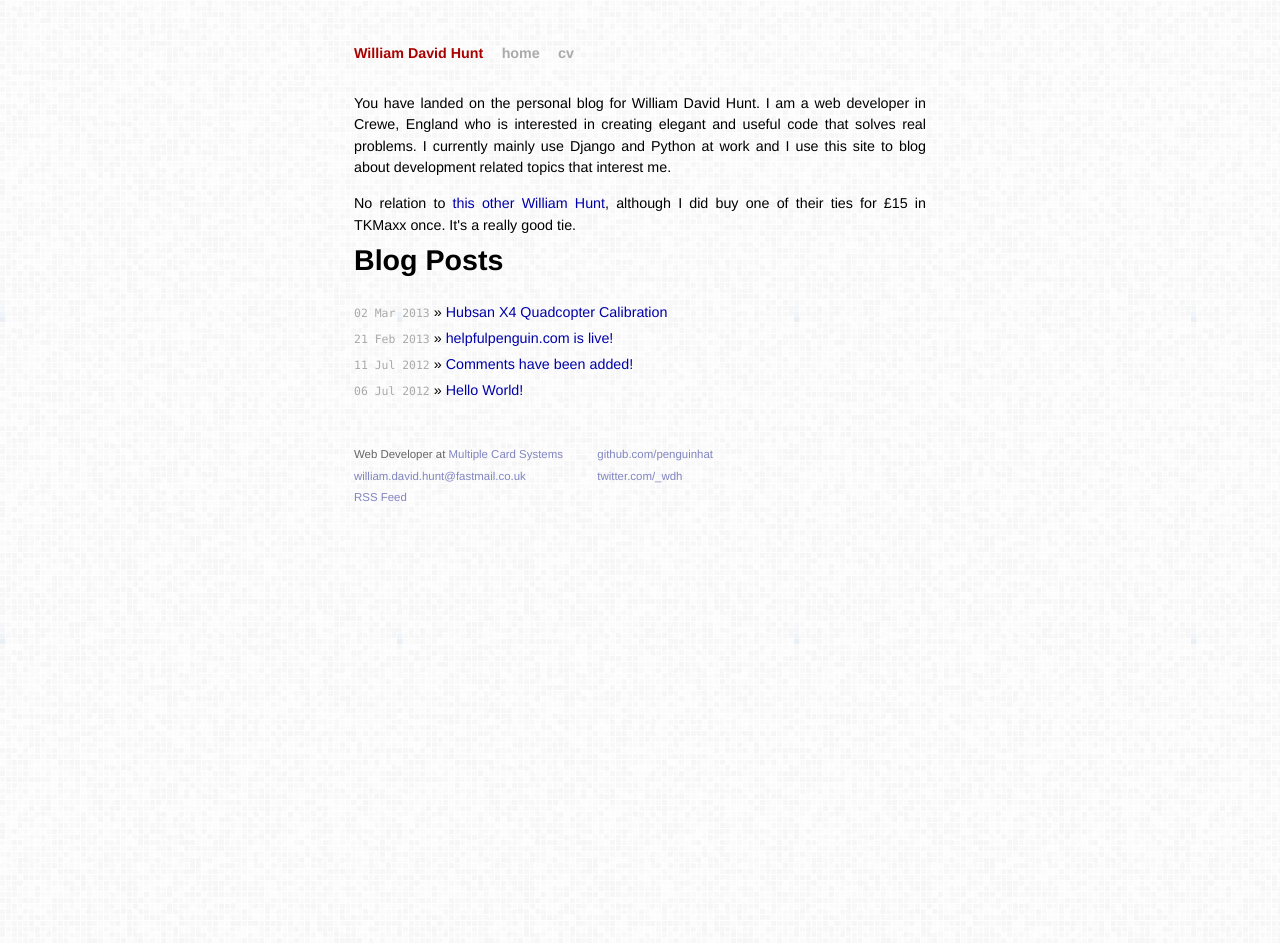
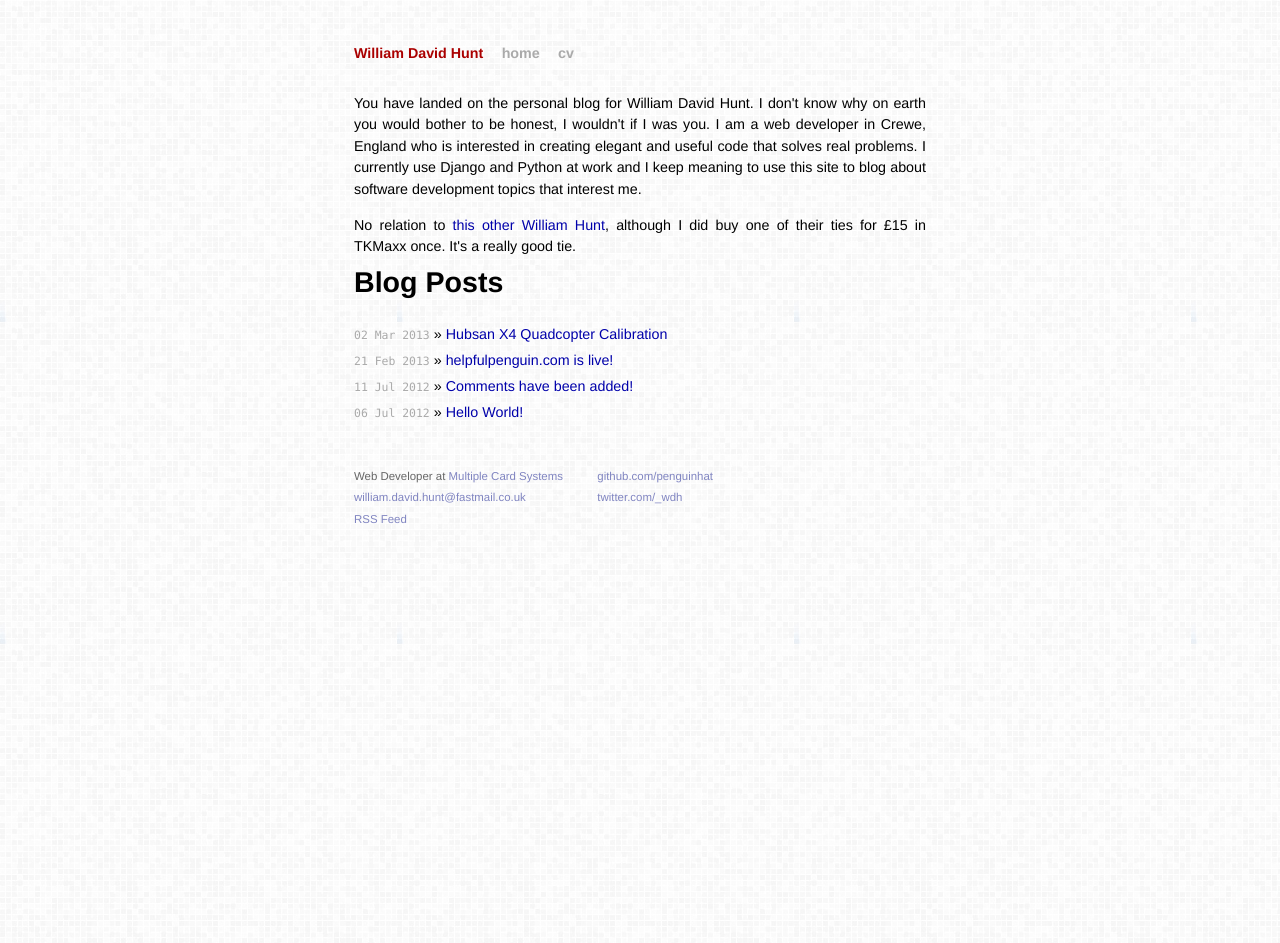
Before and after one commit to penguinhat/penguinhat.github.com, a Jekyll site: the page built from index.html, in a window 1280 px wide. Built offline with Jekyll 4.4.1, drawn with Linux system fonts in a browser that asks for light colours.

Commit message:
Change index page text

```diff
--- a/index.html
+++ b/index.html
@@ -4,7 +4,9 @@ title: William David Hunt
 ---
 
 <div id="home">
-  <p>You have landed on the personal blog for William David Hunt. I am a web developer in Crewe, England who is interested in creating elegant and useful code that solves real problems. I currently mainly use Django and Python at work and I use this site to blog about development related topics that interest me.</p>
+  <p>You have landed on the personal blog for William David Hunt. I don't know why on earth you would bother to be honest, I wouldn't if I was you.
+
+  I am a web developer in Crewe, England who is interested in creating elegant and useful code that solves real problems. I currently use Django and Python at work and I keep meaning to use this site to blog about software development topics that interest me.</p>
 
   <p>No relation to <a href='http://www.williamhunt.co.uk'>this other William Hunt</a>, although I did buy one of their ties for £15 in TKMaxx once. It's a really good tie.</p>
 
```
